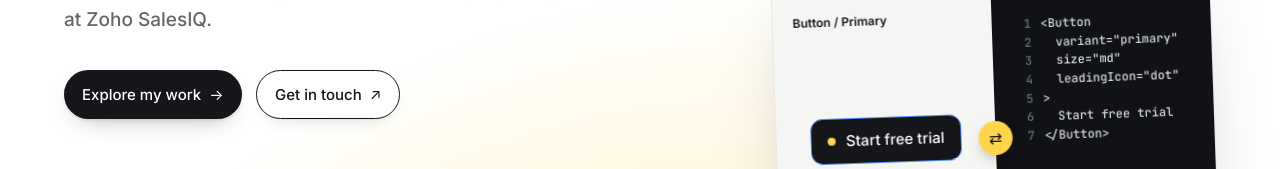
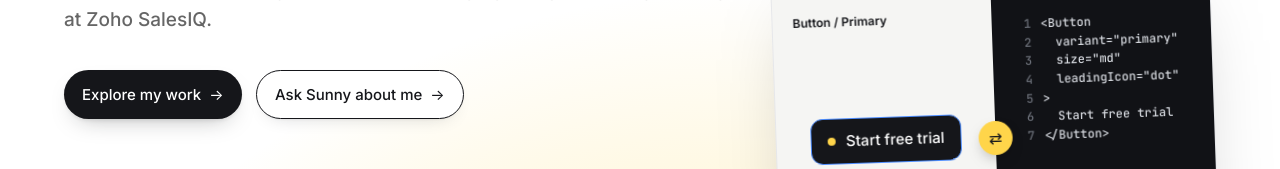
Before and after one commit to ganeshkumarB/Portfolio, a plain HTML site: page index.html in a window 1280 px wide. Shown: the part 486-655 px from the top of the page. Drawn offline with Linux system fonts and the light colour scheme; animation ran at ten frames a second.

Commit message:
Hero: "Ask Sunny about me" in place of "Get in touch"
The hero's second button now opens Sunny's chat (the same data-ask
hook as "Ask Sunny anything"), with the on-site arrow. The footer's
"Get in touch" and the email row stay as they are.

Co-Authored-By: Claude Opus 5.5 <noreply@anthropic.com>

```diff
--- a/index.html
+++ b/index.html
@@ -66,7 +66,7 @@
         <p class="hero__lede" data-intro style="--i:2">Senior Product Designer with <strong class="hero__years">8 years of experience</strong> designing SaaS products, scalable design systems, and bridging design with engineering at Zoho SalesIQ.</p>
         <div class="hero__cta" data-intro style="--i:3">
           <a class="btn btn--primary" href="#work">Explore my work <span class="btn__ico" aria-hidden="true">→</span></a>
-          <a class="btn btn--ghost" href="mailto:ganesh.rayanbalu@gmail.com">Get in touch <span class="btn__ico btn__ico--ext" aria-hidden="true">↗</span></a>
+          <button type="button" class="btn btn--ghost" data-ask="">Ask Sunny about me <span class="btn__ico" aria-hidden="true">→</span></button>
         </div>
       </div>
 
```
